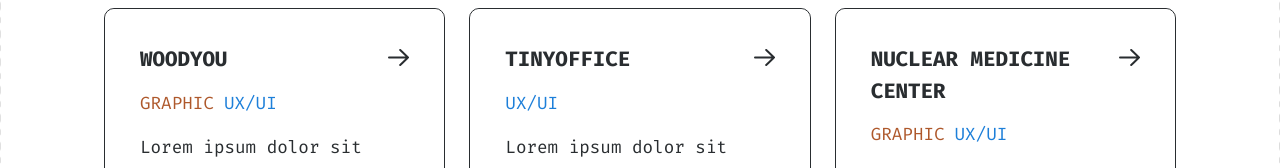
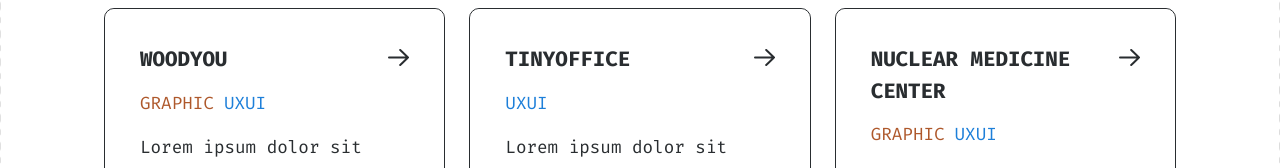
Before and after one commit to Gilles-Lucien/portfolio, a React (Create React App) app: page /projects in a window 1280 px wide. Shown: the part 784-952 px from the top of the page. Built offline with nearby package versions, Linux system fonts and the light colour scheme.

Commit message:
Add useParams to manage id in url for id drived loading of the archive projects from the home page

```diff
--- a/src/App.js
+++ b/src/App.js
@@ -28,7 +28,8 @@ function MainContent() {
       <Nav />
       <Routes>
         <Route path="/" element={<Home />} />
-        <Route path="/projects" element={<Projects />} />
+        <Route path="/projects/:id" element={<Projects />} />
+        <Route path="/projects/" element={<Projects />} />
         <Route path="/aboutme" element={<AboutMe />} />
         <Route path="/contact" element={<Contact />} />
       </Routes>
--- a/src/components/ProjectCard/index.jsx
+++ b/src/components/ProjectCard/index.jsx
@@ -15,7 +15,7 @@ export default function ProjectCard({ title, description, tags, image, link }) {
             </h3>
             <div className="projectCard__content__titleAndTagsContainer__tags">
               {tags.map((tag) => {
-                if (tag === "All") {
+                if (tag === "all") {
                   return null;
                 }
 
@@ -23,9 +23,9 @@ export default function ProjectCard({ title, description, tags, image, link }) {
                   <span
                     key={tag}
                     className={`projectCard__content__titleAndTagsContainer__tags--tag${
-                      tag === "Graphic" ? " orangeSpan" : ""
-                    }${tag === "UX/UI" ? " blueSpan" : ""}${
-                      tag === "Front-end" ? " yellowSpan" : ""
+                      tag === "graphic" ? " orangeSpan" : ""
+                    }${tag === "uxui" ? " blueSpan" : ""}${
+                      tag === "frontend" ? " yellowSpan" : ""
                     }`}
                   >
                     {tag}
--- a/src/components/ProjectsArchive/index.jsx
+++ b/src/components/ProjectsArchive/index.jsx
@@ -47,15 +47,17 @@ const imageMap = {
   pictureCard17: pictureCard17,
 };
 
-export default function ProjectsArchive() {
+
+
+export default function ProjectsArchive({ filterId }) {
   const filters = [
-    { id: "All", class: "filter--all", name: "All" },
-    { id: "Graphic", class: "filter--graphic", name: "Graphic" },
-    { id: "UX/UI", class: "filter--uxui", name: "UX/UI" },
-    { id: "Front-end", class: "filter--frontend", name: "Front-end" },
+    { id: "all", class: "filter--all", name: "All" },
+    { id: "graphic", class: "filter--graphic", name: "Graphic" },
+    { id: "uxui", class: "filter--uxui", name: "UX/UI" },
+    { id: "frontend", class: "filter--frontend", name: "Front-end" },
   ];
 
-  const [activeFilters, setActiveFilters] = useState(["All"]);
+  const [activeFilters, setActiveFilters] = useState([filterId ? filterId : "all"]);
   const [projectCards, setProjectCards] = useState([]);
   const [currentPage, setCurrentPage] = useState(1);
   const itemsPerPage = 9;
@@ -63,14 +65,14 @@ export default function ProjectsArchive() {
   const handleFilterClick = (filterId) => {
     setActiveFilters((prevFilters) => {
       // If "All" is clicked and it's already active, ignore the click
-      if (filterId === "All" && prevFilters.includes("All")) {
+      if (filterId === "all" && prevFilters.includes("all")) {
         return prevFilters;
       }
 
-      if (filterId === "All") {
-        return prevFilters.length === 0 || prevFilters.includes("All")
+      if (filterId === "all") {
+        return prevFilters.length === 0 || prevFilters.includes("all")
           ? []
-          : ["All"];
+          : ["all"];
       }
 
       const newFilters = prevFilters.includes(filterId)
@@ -79,11 +81,11 @@ export default function ProjectsArchive() {
 
       // If no filters are selected, select "All"
       if (newFilters.length === 0) {
-        return ["All"];
+        return ["all"];
       }
 
       // If filters other than "All" are selected, remove "All"
-      return newFilters.filter((id) => id !== "All");
+      return newFilters.filter((id) => id !== "all");
     });
     // Go back to the first page whenever a filter is changed
     setCurrentPage(1);
--- a/src/components/ProjectsSection/index.jsx
+++ b/src/components/ProjectsSection/index.jsx
@@ -16,7 +16,7 @@ export default function ProjectsSection() {
           <div className="projectsSection__container__categories__category">
             <Link
               className="projectsSection__container__categories__category-graphic"
-              to="/projects:graphic"
+              to="/projects/graphic"
             >
               <img src={graphic} alt="an open book" />
               <p>Graphic design</p>
@@ -25,7 +25,7 @@ export default function ProjectsSection() {
           <div className="projectsSection__container__categories__category">
             <Link
               className="projectsSection__container__categories__category-uxui"
-              to="/projects:uxui"
+              to="/projects/uxui"
             >
               <img src={uxui} alt="a flowchart" />
               <p>UX/UI</p>
@@ -34,7 +34,7 @@ export default function ProjectsSection() {
           <div className="projectsSection__container__categories__category">
             <Link
               className="projectsSection__container__categories__category-frontend"
-              to="/projects:frontend"
+              to="/projects/frontend"
             >
               <img src={frontend} alt="lines of code" />
               <p>Front-end</p>
--- a/src/pages/Projects/index.jsx
+++ b/src/pages/Projects/index.jsx
@@ -1,12 +1,15 @@
 import React from 'react';
+import { useParams } from 'react-router-dom';
 import ProjectsIntro from '../../components/ProjectsIntro';
 import ProjectsArchive from '../../components/ProjectsArchive';
 
 export default function Home() {
+  const {id} = useParams();
+
   return (
     <main className='main'>
       <ProjectsIntro/>
-      <ProjectsArchive/>
+      <ProjectsArchive filterId={id}/>
     </main>
   );
 }
--- a/src/utils/DB/projectsData.json
+++ b/src/utils/DB/projectsData.json
@@ -4,7 +4,7 @@
       "id": "1",
       "title": "WoodYou",
       "description": "Lorem ipsum dolor sit amet consectetur. Pellentesque orci vitae arcu eget maecenas eu. Et sit amet.",
-      "tags": [ "All", "Graphic", "UX/UI"],
+      "tags": [ "all", "graphic", "uxui"],
       "image": "pictureCard0",
       "link": "/projects/woodyou"
     },
@@ -12,7 +12,7 @@
       "id": "2",
       "title": "My French Chef",
       "description": "Lorem ipsum dolor sit amet consectetur. Pellentesque orci vitae arcu eget maecenas eu. Et sit amet.",
-      "tags": [ "All", "Graphic", "UX/UI"],
+      "tags": [ "all", "graphic", "uxui"],
       "image": "pictureCard1",
       "link": "/projects/myfrenchchef"
     },
@@ -20,7 +20,7 @@
       "id": "3",
       "title": "Stane",
       "description": "Lorem ipsum dolor sit amet consectetur. Pellentesque orci vitae arcu eget maecenas eu. Et sit amet.",
-      "tags": [ "All", "UX/UI"],
+      "tags": [ "all", "uxui"],
       "image": "pictureCard2",
       "link": "/projects/stane"
     },
@@ -28,7 +28,7 @@
       "id": "4",
       "title": "TinyOffice",
       "description": "Lorem ipsum dolor sit amet consectetur. Pellentesque orci vitae arcu.",
-      "tags": [ "All", "UX/UI"],
+      "tags": [ "all", "uxui"],
       "image": "pictureCard3",
       "link": "/projects/tinyoffice"
     },
@@ -36,7 +36,7 @@
       "id": "5",
       "title": "Selaliqua",
       "description": "Lorem ipsum dolor sit amet consectetur. Pellentesque orci vitae arcu eget maecenas eu. Et sit amet.",
-      "tags": [ "All", "UX/UI"],
+      "tags": [ "all", "uxui"],
       "image": "pictureCard4",
       "link": "/projects/selaliqua"
     },
@@ -44,7 +44,7 @@
       "id": "6",
       "title": "Odysium",
       "description": "Lorem ipsum dolor sit amet consectetur. Pellentesque orci vitae arcu eget maecenas eu. Et sit amet.",
-      "tags": [ "All", "UX/UI"],
+      "tags": [ "all", "uxui"],
       "image": "pictureCard5",
       "link": "/projects/odysium"
     },
@@ -52,7 +52,7 @@
       "id": "7",
       "title": "Nuclear Medicine Center",
       "description": "Lorem ipsum dolor sit amet consectetur. Pellentesque orci vitae arcu.",
-      "tags": [ "All", "Graphic", "UX/UI"],
+      "tags": [ "all", "graphic", "uxui"],
       "image": "pictureCard6",
       "link": "/projects/nuclearmedicinecenter"
     },
@@ -60,7 +60,7 @@
       "id": "8",
       "title": "You're Home",
       "description": "Lorem ipsum dolor sit amet consectetur. Pellentesque orci vitae arcu eget maecenas eu. Et sit amet.",
-      "tags": [ "All", "Graphic"],
+      "tags": [ "all", "graphic"],
       "image": "pictureCard7",
       "link": "/projects/yourehome"
     },
@@ -68,7 +68,7 @@
       "id": "9",
       "title": "Belron Ressources",
       "description": "Lorem ipsum dolor sit amet consectetur. Pellentesque orci vitae arcu eget maecenas eu. Et sit amet.",
-      "tags": [ "All", "Graphic", "UX/UI"],
+      "tags": [ "all", "graphic", "uxui"],
       "image": "pictureCard8",
       "link": "/projects/belron"
     },
@@ -76,7 +76,7 @@
       "id": "10",
       "title": "L'atelier en boîte",
       "description": "Lorem ipsum dolor sit amet consectetur. Pellentesque orci vitae arcu eget maecenas eu. Et sit amet.",
-      "tags": [ "All", "Graphic", "UX/UI"],
+      "tags": [ "all", "graphic", "uxui"],
       "image": "pictureCard9",
       "link": "/projects/atelierenboite"
     },
@@ -84,7 +84,7 @@
       "id": "11",
       "title": "Mustela",
       "description": "Lorem ipsum dolor sit amet consectetur. Pellentesque orci vitae arcu eget maecenas eu. Et sit amet.",
-      "tags": [ "All", "Graphic", "UX/UI"],
+      "tags": [ "all", "graphic", "uxui"],
       "image": "pictureCard10",
       "link": "/projects/mustela"
     },
@@ -92,7 +92,7 @@
       "id": "12",
       "title": "Alchemist Chocolate",
       "description": "Lorem ipsum dolor sit amet consectetur. Pellentesque orci vitae arcu eget maecenas eu. Et sit amet.",
-      "tags": [ "All", "Graphic"],
+      "tags": [ "all", "graphic"],
       "image": "pictureCard11",
       "link": "/projects/alchemistchocolate"
     },
@@ -100,7 +100,7 @@
       "id": "13",
       "title": "Stane press kit",
       "description": "Lorem ipsum dolor sit amet consectetur. Pellentesque orci vitae arcu eget maecenas eu. Et sit amet.",
-      "tags": [ "All", "Graphic"],
+      "tags": [ "all", "graphic"],
       "image": "pictureCard12",
       "link": "/projects/stanepresskit"
     },
@@ -108,7 +108,7 @@
       "id": "14",
       "title": "Haptic Radar",
       "description": "Lorem ipsum dolor sit amet consectetur. Pellentesque orci vitae arcu eget maecenas eu. Et sit amet.",
-      "tags": [ "All", "UX/UI"],
+      "tags": [ "all", "uxui"],
       "image": "pictureCard13",
       "link": "/projects/hapticradar"
     },
@@ -116,7 +116,7 @@
       "id": "15",
       "title": "Paris Saint Germain national soccer team's shop",
       "description": "Lorem ipsum dolor sit amet consectetur. Pellentesque orci vitae arcu eget maecenas eu. Et sit amet.",
-      "tags": [ "All", "UX/UI"],
+      "tags": [ "all", "uxui"],
       "image": "pictureCard14",
       "link": "/projects/psgshop"
     },
@@ -124,7 +124,7 @@
       "id": "16",
       "title": "Fovéa",
       "description": "Lorem ipsum dolor sit amet consectetur. Pellentesque orci vitae arcu eget maecenas eu. Et sit amet.",
-      "tags": [ "All", "UX/UI", "Graphic"],
+      "tags": [ "all", "uxui", "graphic"],
       "image": "pictureCard15",
       "link": "/projects/fovea"
     },
@@ -132,7 +132,7 @@
       "id": "17",
       "title": "Bone hunt",
       "description": "Lorem ipsum dolor sit amet consectetur. Pellentesque orci vitae arcu eget maecenas eu. Et sit amet.",
-      "tags": [ "All", "UX/UI", "Graphic"],
+      "tags": [ "all", "uxui", "graphic"],
       "image": "pictureCard16",
       "link": "/projects/bonehunt"
     },
@@ -140,7 +140,7 @@
       "id": "18",
       "title": "Personal identity",
       "description": "Lorem ipsum dolor sit amet consectetur. Pellentesque orci vitae arcu eget maecenas eu. Et sit amet.",
-      "tags": [ "All", "Graphic"],
+      "tags": [ "all", "graphic"],
       "image": "pictureCard17",
       "link": "/projects/personalidentity"
     }
```
